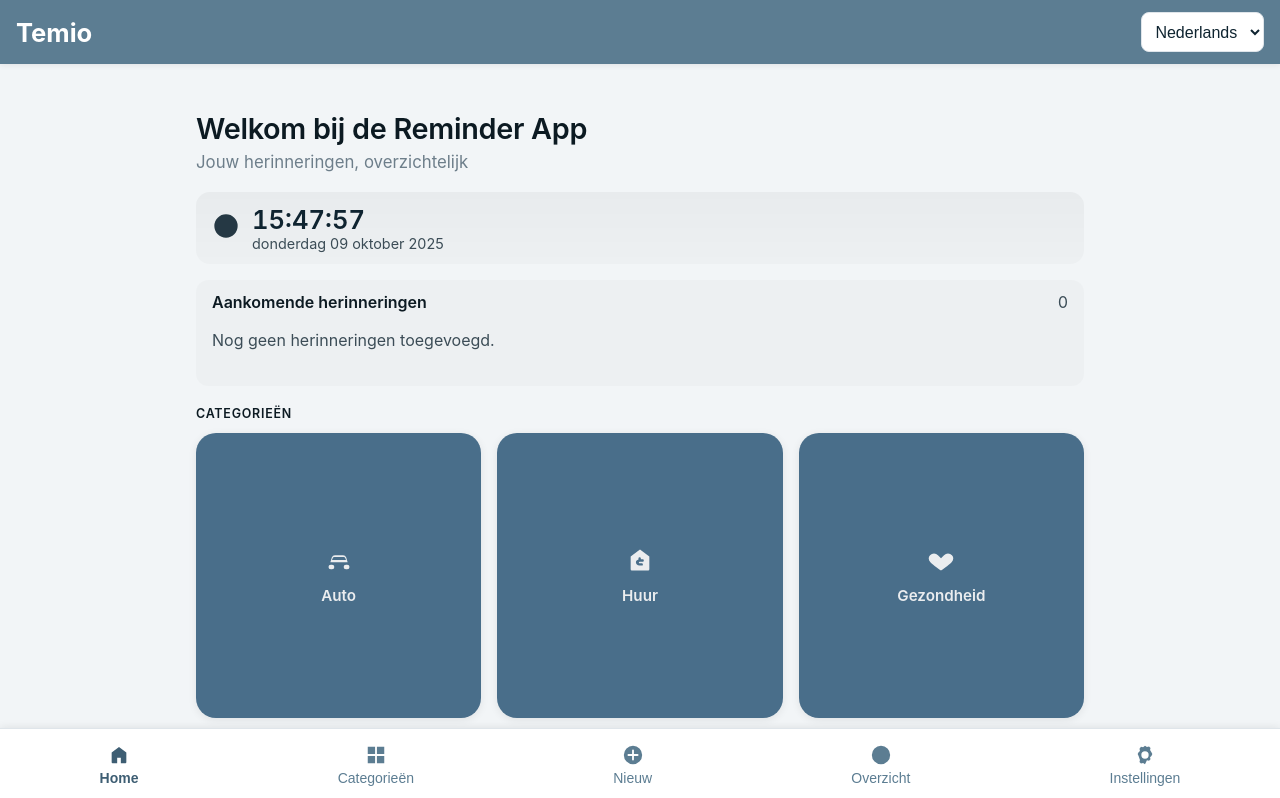
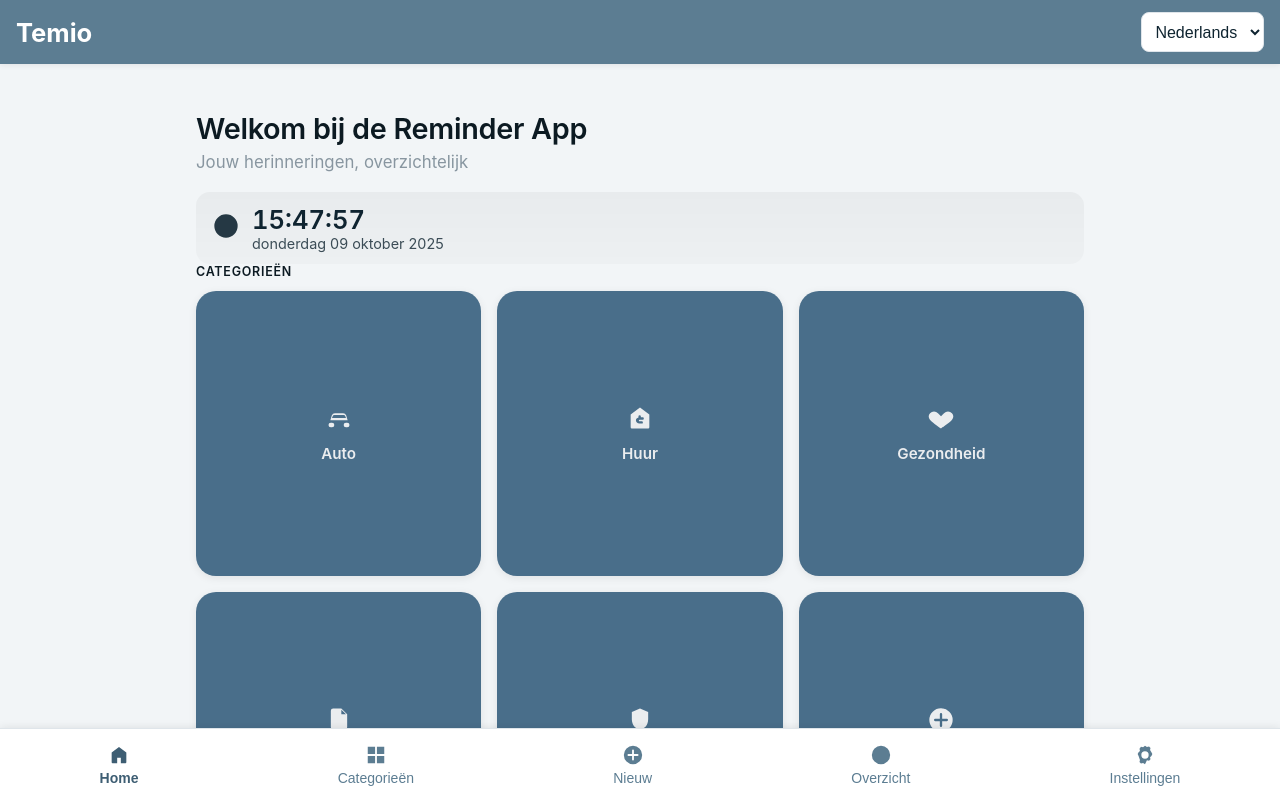
Before and after one commit to harrolds/temio, a React (Vite) app: page / in a window 1280 px wide. Shown: the top 798 px of the page. Built offline with nearby package versions, Linux system fonts and the light colour scheme.

Commit message:
Update index.jsx

```diff
--- a/src/pages/Home/index.jsx
+++ b/src/pages/Home/index.jsx
@@ -13,10 +13,9 @@ import HeroClock from "@/components/common/HeroClock";
 import TaskList from "@/components/common/TaskList";
 
 /**
- * Home – Sprint 2.4 Polish
- * - HeroClock bovenaan (live tijd/datum)
- * - TaskList met eerstvolgende reminders (alle categorieën)
- * - Micro-typografie & subtiele animaties
+ * Home – Sprint 2.4 Visual Refinement
+ * - Nieuwe HeroClock met wijzers + digitale tijd
+ * - Categorieën bovenaan, TaskList eronder
  */
 export default function Home() {
   const { t } = useTranslation();
@@ -31,19 +30,21 @@ export default function Home() {
   ];
 
   return (
-    <section className="home-section">
+    <section className="home-section fade-in">
       <header className="home-hero">
-        <h1 className="home-title microtype-tight fade-in">{t("pages.home.title", "Welkom bij de Reminder App")}</h1>
-        <p className="home-subtitle microtype-subtle fade-in-delayed">
+        <h1 className="home-title microtype-tight">{t("pages.home.title", "Welkom bij de Reminder App")}</h1>
+        <p className="home-subtitle microtype-subtle">
           {t("pages.home.subtitle", "Jouw herinneringen, overzichtelijk")}
         </p>
-        <HeroClock />
       </header>
 
-      <TaskList limit={6} />
+      {/* HeroClock Card */}
+      <HeroClock />
 
-      <h3 className="home-categories-heading microtype-caps">{t("pages.home.categories", "Categorieën")}</h3>
-
+      {/* Categorieën */}
+      <h3 className="home-categories-heading microtype-caps">
+        {t("pages.home.categories", "Categorieën")}
+      </h3>
       <div className="home-grid">
         {tiles.map((tile) => (
           <Link key={tile.to} to={tile.to} className="home-tile hover-raise">
@@ -52,6 +53,9 @@ export default function Home() {
           </Link>
         ))}
       </div>
+
+      {/* TaskList onder de categorieën */}
+      <TaskList limit={6} />
     </section>
   );
 }
```
